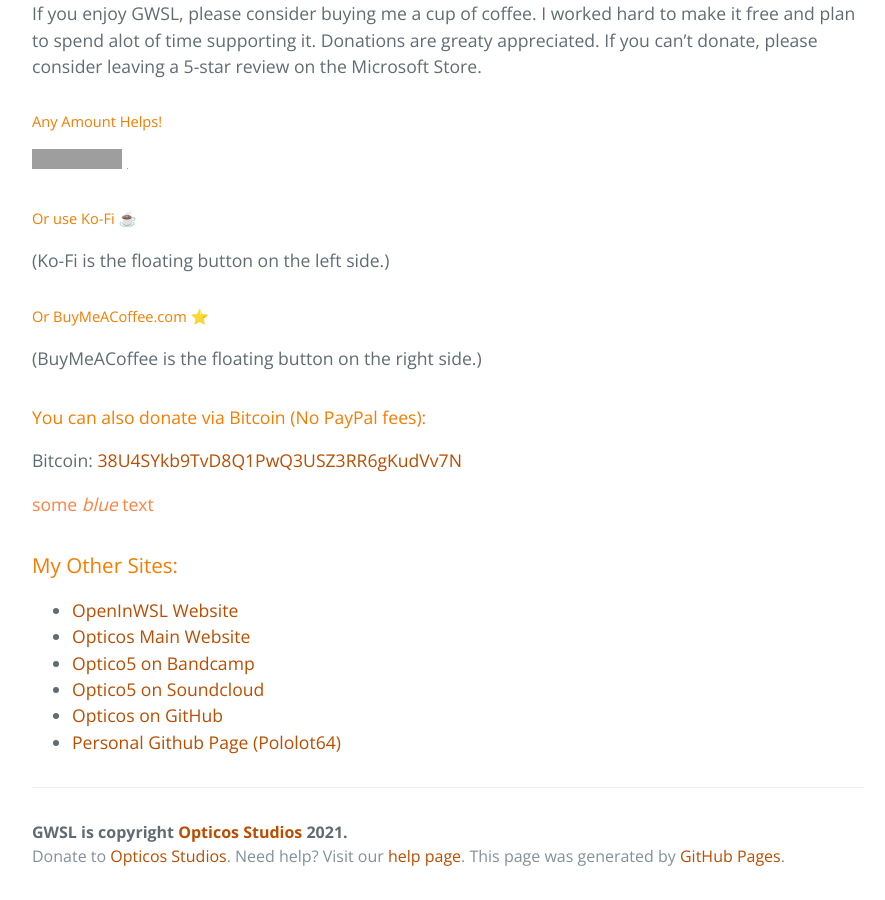
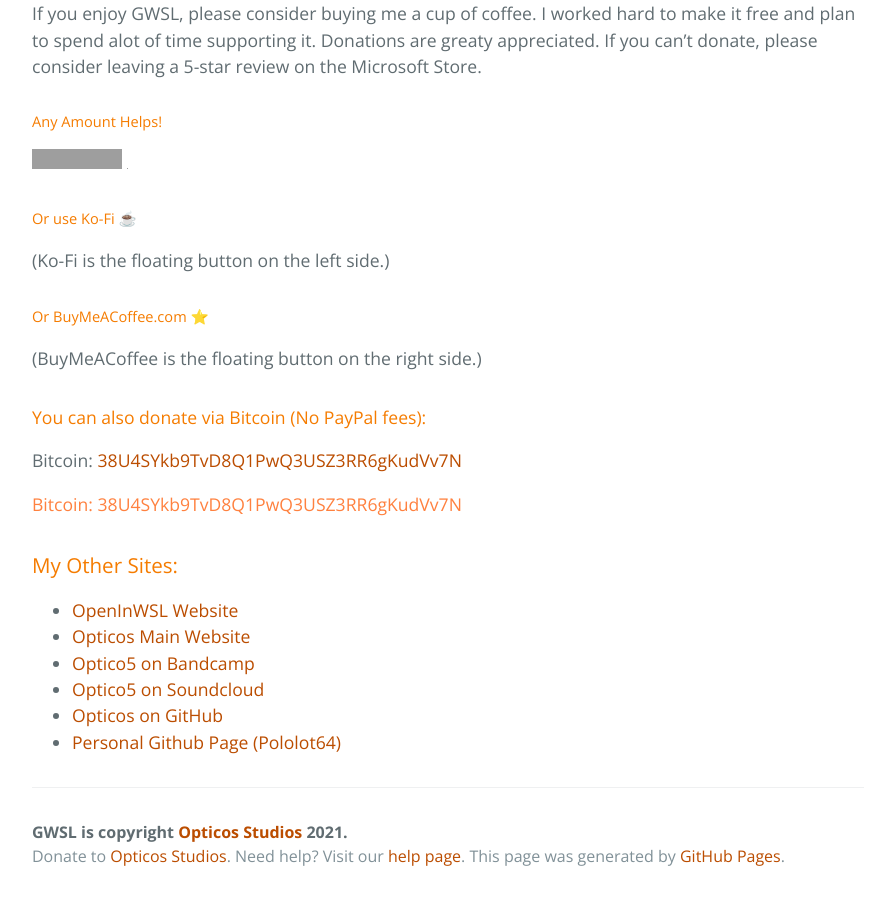
Before and after one commit to Opticos/gwsl, a Jekyll site: the page built from index.md, in a window 1280 px wide and 900 px high, scrolled down 3507 px. Shown: the whole window, without its empty margins (192-1077 px from the left). Built offline with Jekyll 4.4.1, drawn with Linux system fonts in a browser that asks for light colours; the repository's description, which GitHub fills in, is left out; grey boxes are pictures that could not be loaded.

Commit message:
Update index.md

```diff
--- a/index.md
+++ b/index.md
@@ -146,7 +146,7 @@ If you enjoy GWSL, please consider buying me a cup of coffee. I worked hard to m
 #### You can also donate via Bitcoin (No PayPal fees):
 Bitcoin: [38U4SYkb9TvD8Q1PwQ3USZ3RR6gKudVv7N]("/bitcoin:38U4SYkb9TvD8Q1PwQ3USZ3RR6gKudVv7N")
 
-<span style="color:#FF813F">some *blue* text</span>
+<span style="color:#FF813F">Bitcoin: 38U4SYkb9TvD8Q1PwQ3USZ3RR6gKudVv7N</span>
 
 
 ### My Other Sites:
```
